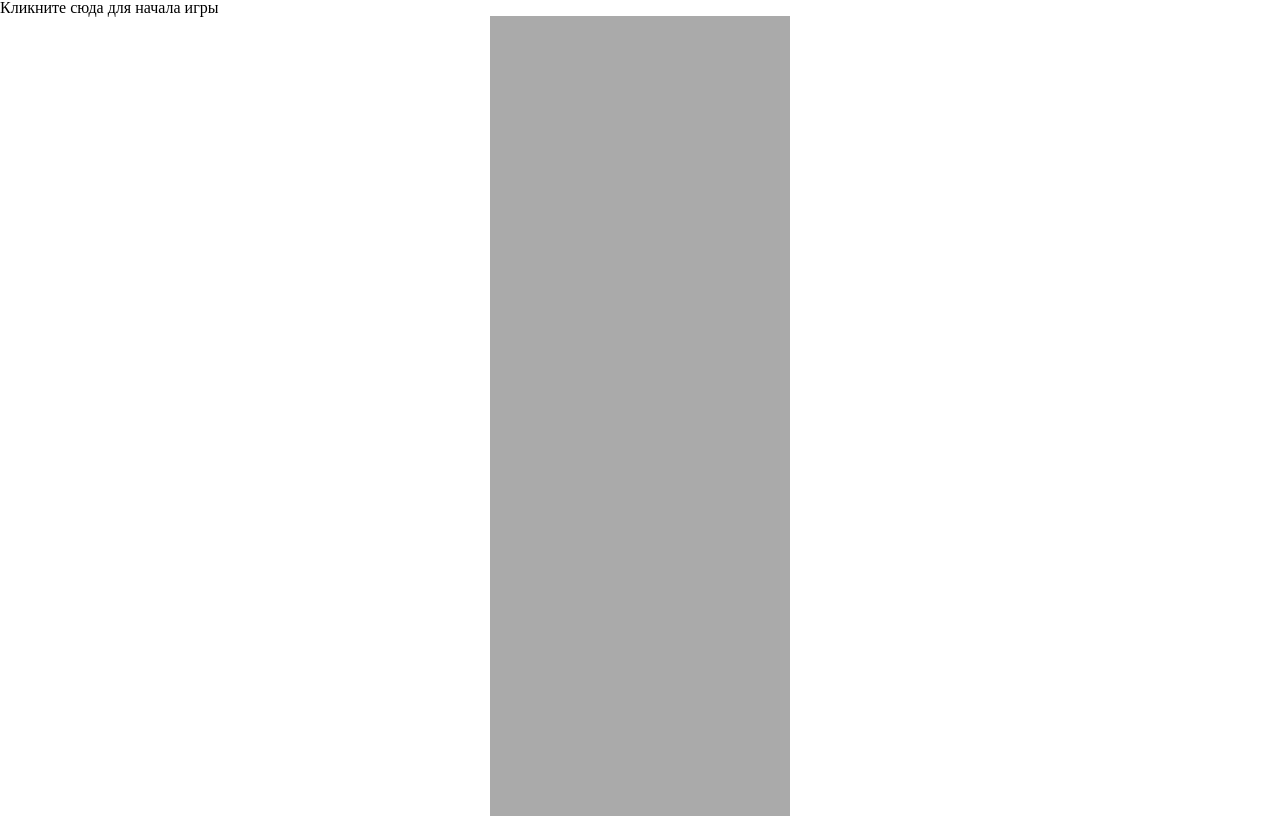
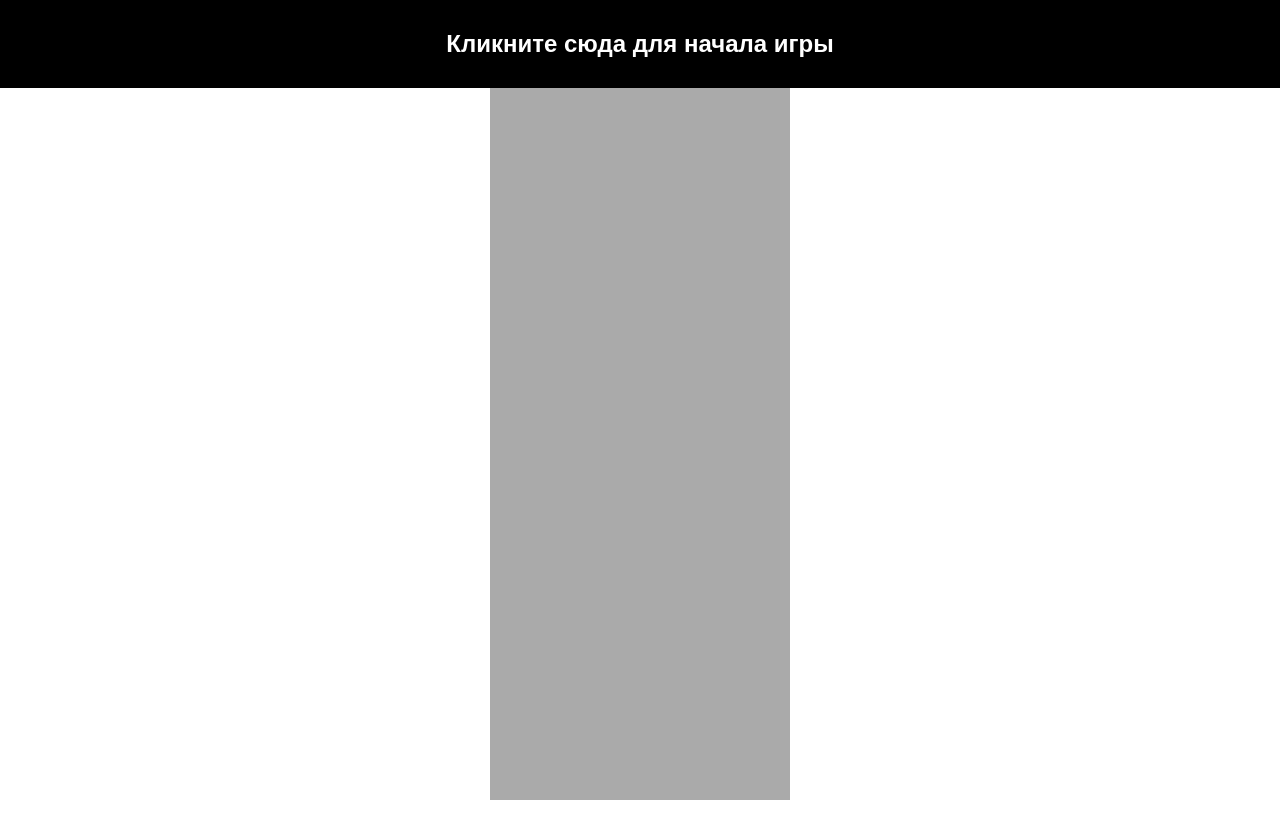
Before and after one commit to liamina027/need-for-js, a plain HTML site: page index.html in a window 1280 px wide. Drawn offline with Linux system fonts and the light colour scheme.

Commit message:
День 3

```diff
--- a/css/style.css
+++ b/css/style.css
@@ -48,8 +48,6 @@
 
 .car, .enemy {
     position: absolute;
-    left: 125px;
-    bottom: 10px;
     width: 50px;
     height: 100px;
     background-color: transparent;
@@ -75,3 +73,35 @@
     height: 50px;
     background-color: #fff;
 }
+
+.start {
+    position: absolute;
+    left: 0;
+    top: 0;
+    width: 100%;
+    margin: 0;
+    padding: 2rem 0;
+    text-align: center;
+    z-index: 200;
+    color: #fff;
+    font-size: 1.5rem;
+    background-color: #000;
+    cursor: pointer;
+    font-family: sans-serif;
+    font-weight: 700;
+}
+
+.score {
+    position: absolute;
+    top: 0;
+    left: 0;
+    width: 100%;
+    background-color: #f7d200;
+    padding: 1rem 0;
+    z-index: 200;
+    font-size: 1.5rem;
+    font-family: sans-serif;
+    font-weight: 500;
+    color: #000;
+    text-align: center;
+}
--- a/js/main.js
+++ b/js/main.js
@@ -35,6 +35,7 @@
 //Функция - начало игры
 function startGame () {
     start.classList.add('hide'); // добавление класса (скрыть блок)
+    gameArea.innerHTML = ''; //очистка игрового поля
     //ЦИКЛ - добавление разметки на дорогу
     for (let i = 0; i < getQuantityElements(100); i++) {
         const line = document.createElement('div');
@@ -53,8 +54,12 @@
         enemy.style.background = 'transparent url(../img/enemy.png) center / cover no-repeat';
         gameArea.appendChild(enemy);
     }
+    setting.score = 0;
     setting.start = true;
     gameArea.appendChild(car); //добавление элемента (gameArea - родитель, car - ребенок)
+    car.style.left = (gameArea.offsetWidth/2 - car.offsetWidth/2) + 'px';
+    car.style.top = 'auto';
+    car.style.bottom = '10px';
     setting.x = car.offsetLeft; //Добавление свойства х(координата по горизонтальной оси) в объект setting
     setting.y = car.offsetTop; // Добавление свойства y(координата по вертикальной оси) в объект setting
     requestAnimationFrame (playGame); // запуск анимации (анимация ф-ии playGame)
@@ -63,6 +68,8 @@
 //Функция - запуск игры
 function playGame () {
     if (setting.start) {
+        setting.score += setting.speed; //увеличение очков игры
+        score.innerHTML = 'SCORE: <br>' + setting.score; // вывод очков
         moveRoad();
         moveEnemy();
         //Реализация передвижения автомобиля
@@ -118,6 +125,18 @@
 function moveEnemy () {
     let enemy = document.querySelectorAll('.enemy');
     enemy.forEach (function(item) {
+        let carRect = car.getBoundingClientRect(); //получение всех параметров автомобиля
+        let enemyRect = item.getBoundingClientRect();
+        //Столкновение автомобилей
+        if (carRect.top <= enemyRect.bottom &&
+            carRect.right >= enemyRect.left &&
+            carRect.left <= enemyRect.right &&
+            carRect.bottom >= enemyRect.top) {
+                setting.start = false;
+                console.warn("ДТП");
+                start.classList.remove('hide'); //удаление класса hide
+                start.style.top = score.offsetHeight + 'px';
+        }
         item.y += setting.speed / 2;
         item.style.top = item.y + 'px';
 
```
